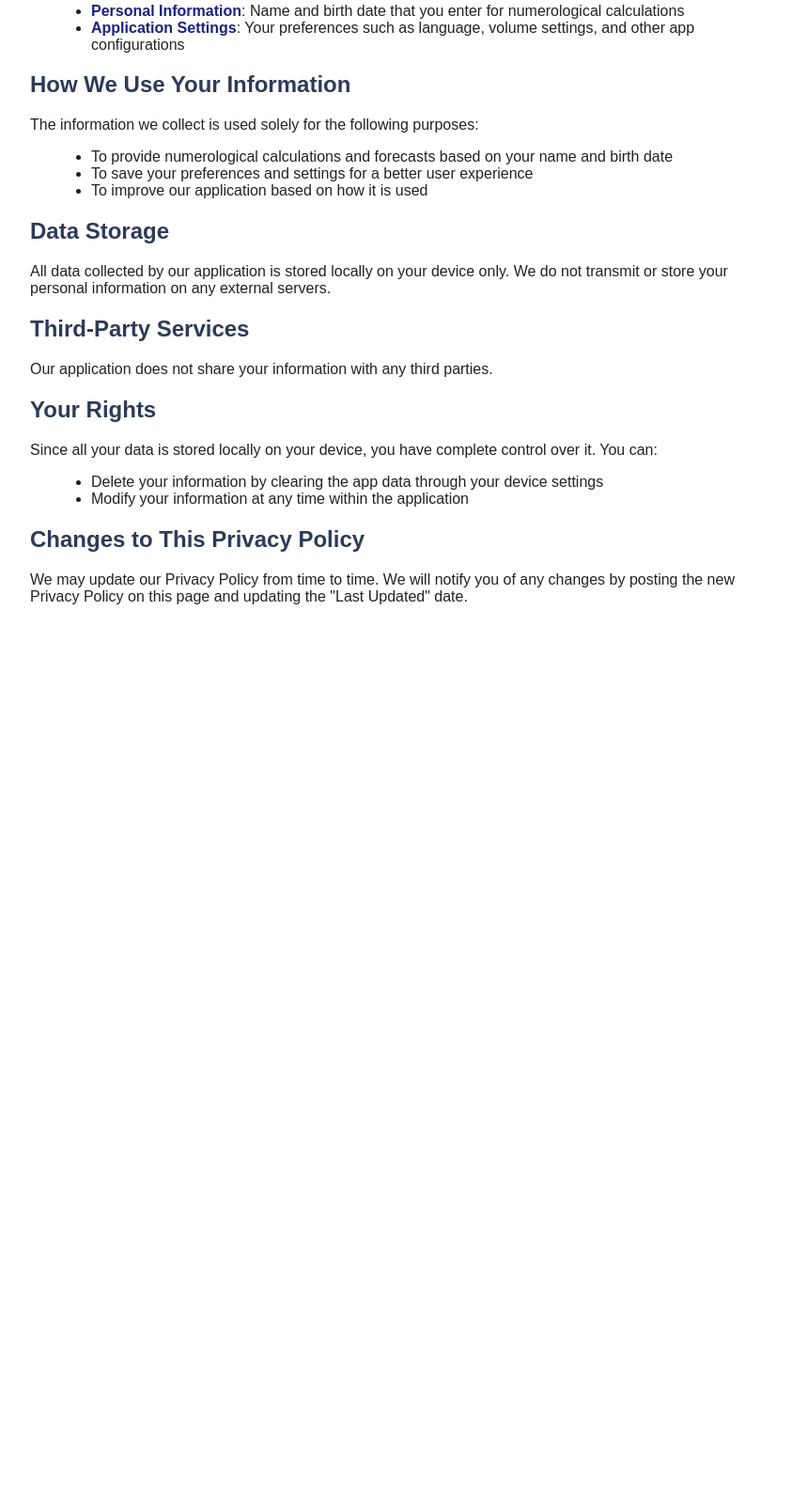
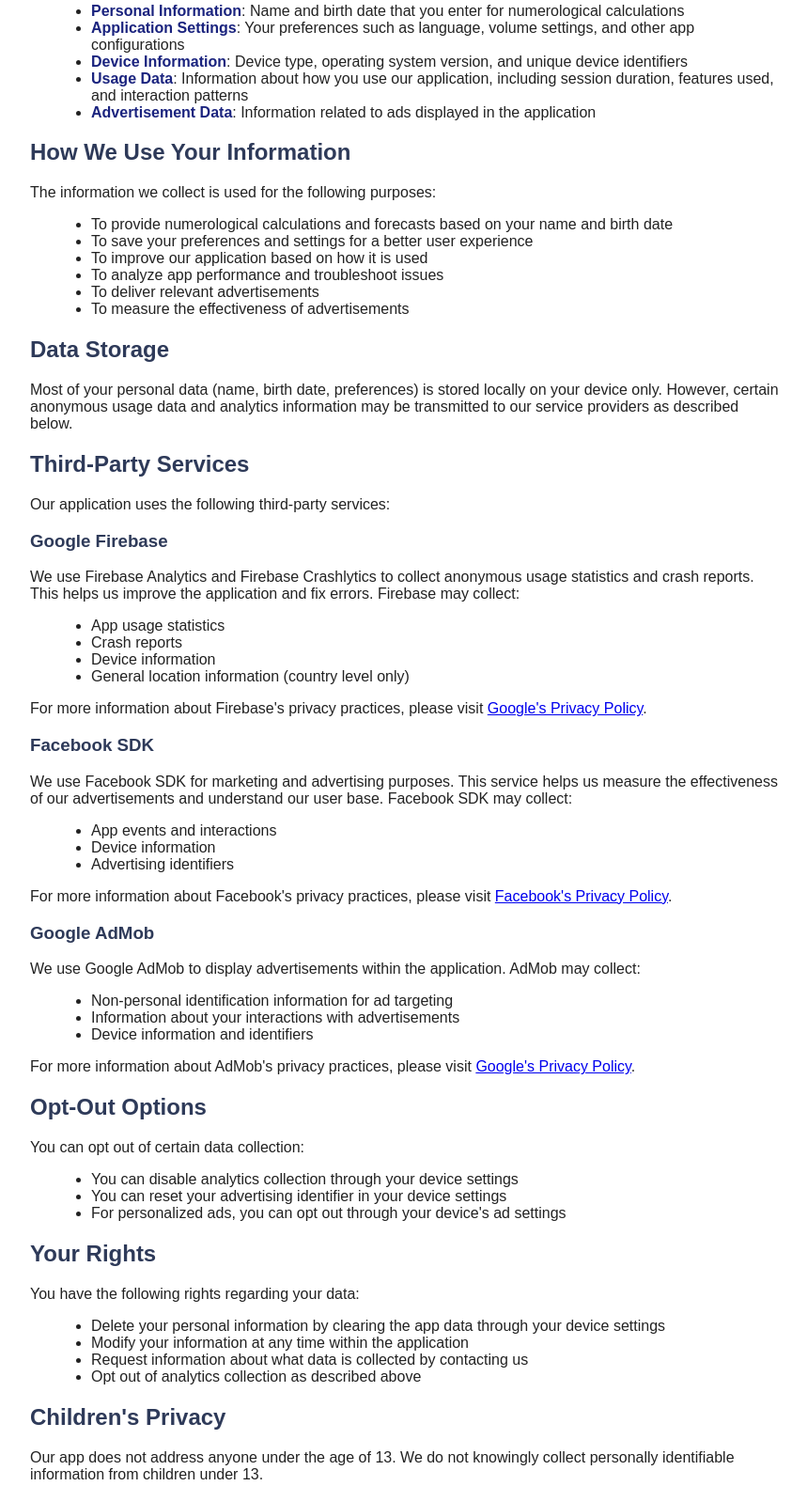
Before and after one commit to baruch-f/nikomiko, a plain HTML site: page legal/numeron/privacy_policy.html in a window 1280 px wide. Shown: the part 360-1941 px from the top of the page at 94% size, without its empty margins (208-1067 px from the left). Before the commit the page ends 1080 px from the top, so only its background shows below. Drawn offline with Linux system fonts and the light colour scheme.

Commit message:
privacy policy updated

```diff
--- a/legal/numeron/privacy_policy.html
+++ b/legal/numeron/privacy_policy.html
@@ -15,7 +15,7 @@
 </head>
 <body>
   <h1>Privacy Policy for Numeron App</h1>
-  <div class="date"><strong>Last Updated: April 14, 2025</strong></div>
+  <div class="date"><strong>Last Updated: August 5, 2025</strong></div>
   <h2>Introduction</h2>
   <p>Welcome to Numeron. We respect your privacy and are committed to protecting your personal data. This Privacy Policy explains how we collect, use, and store your information when you use our application.</p>
   <h2>Information We Collect</h2>
@@ -23,24 +23,73 @@
   <ul>
     <li><strong>Personal Information</strong>: Name and birth date that you enter for numerological calculations</li>
     <li><strong>Application Settings</strong>: Your preferences such as language, volume settings, and other app configurations</li>
+    <li><strong>Device Information</strong>: Device type, operating system version, and unique device identifiers</li>
+    <li><strong>Usage Data</strong>: Information about how you use our application, including session duration, features used, and interaction patterns</li>
+    <li><strong>Advertisement Data</strong>: Information related to ads displayed in the application</li>
   </ul>
   <h2>How We Use Your Information</h2>
-  <p>The information we collect is used solely for the following purposes:</p>
+  <p>The information we collect is used for the following purposes:</p>
   <ul>
     <li>To provide numerological calculations and forecasts based on your name and birth date</li>
     <li>To save your preferences and settings for a better user experience</li>
     <li>To improve our application based on how it is used</li>
+    <li>To analyze app performance and troubleshoot issues</li>
+    <li>To deliver relevant advertisements</li>
+    <li>To measure the effectiveness of advertisements</li>
   </ul>
   <h2>Data Storage</h2>
-  <p>All data collected by our application is stored locally on your device only. We do not transmit or store your personal information on any external servers.</p>
+  <p>Most of your personal data (name, birth date, preferences) is stored locally on your device only. However, certain anonymous usage data and analytics information may be transmitted to our service providers as described below.</p>
   <h2>Third-Party Services</h2>
-  <p>Our application does not share your information with any third parties.</p>
+  <p>Our application uses the following third-party services:</p>
+
+  <h3>Google Firebase</h3>
+  <p>We use Firebase Analytics and Firebase Crashlytics to collect anonymous usage statistics and crash reports. This helps us improve the application and fix errors. Firebase may collect:</p>
+  <ul>
+    <li>App usage statistics</li>
+    <li>Crash reports</li>
+    <li>Device information</li>
+    <li>General location information (country level only)</li>
+  </ul>
+  <p>For more information about Firebase's privacy practices, please visit <a href="https://policies.google.com/privacy">Google's Privacy Policy</a>.</p>
+
+  <h3>Facebook SDK</h3>
+  <p>We use Facebook SDK for marketing and advertising purposes. This service helps us measure the effectiveness of our advertisements and understand our user base. Facebook SDK may collect:</p>
+  <ul>
+    <li>App events and interactions</li>
+    <li>Device information</li>
+    <li>Advertising identifiers</li>
+  </ul>
+  <p>For more information about Facebook's privacy practices, please visit <a href="https://www.facebook.com/policy.php">Facebook's Privacy Policy</a>.</p>
+
+  <h3>Google AdMob</h3>
+  <p>We use Google AdMob to display advertisements within the application. AdMob may collect:</p>
+  <ul>
+    <li>Non-personal identification information for ad targeting</li>
+    <li>Information about your interactions with advertisements</li>
+    <li>Device information and identifiers</li>
+  </ul>
+  <p>For more information about AdMob's privacy practices, please visit <a href="https://policies.google.com/privacy">Google's Privacy Policy</a>.</p>
+
+  <h2>Opt-Out Options</h2>
+  <p>You can opt out of certain data collection:</p>
+  <ul>
+    <li>You can disable analytics collection through your device settings</li>
+    <li>You can reset your advertising identifier in your device settings</li>
+    <li>For personalized ads, you can opt out through your device's ad settings</li>
+  </ul>
+
   <h2>Your Rights</h2>
-  <p>Since all your data is stored locally on your device, you have complete control over it. You can:</p>
+  <p>You have the following rights regarding your data:</p>
   <ul>
-    <li>Delete your information by clearing the app data through your device settings</li>
+    <li>Delete your personal information by clearing the app data through your device settings</li>
     <li>Modify your information at any time within the application</li>
+    <li>Request information about what data is collected by contacting us</li>
+    <li>Opt out of analytics collection as described above</li>
   </ul>
+
+  <h2>Children's Privacy</h2>
+  <p>Our app does not address anyone under the age of 13. We do not knowingly collect personally identifiable information from children under 13.</p>
+
   <h2>Changes to This Privacy Policy</h2>
   <p>We may update our Privacy Policy from time to time. We will notify you of any changes by posting the new Privacy Policy on this page and updating the "Last Updated" date.</p>
 </body>
```
Also changed, not shown: 1 other file.
